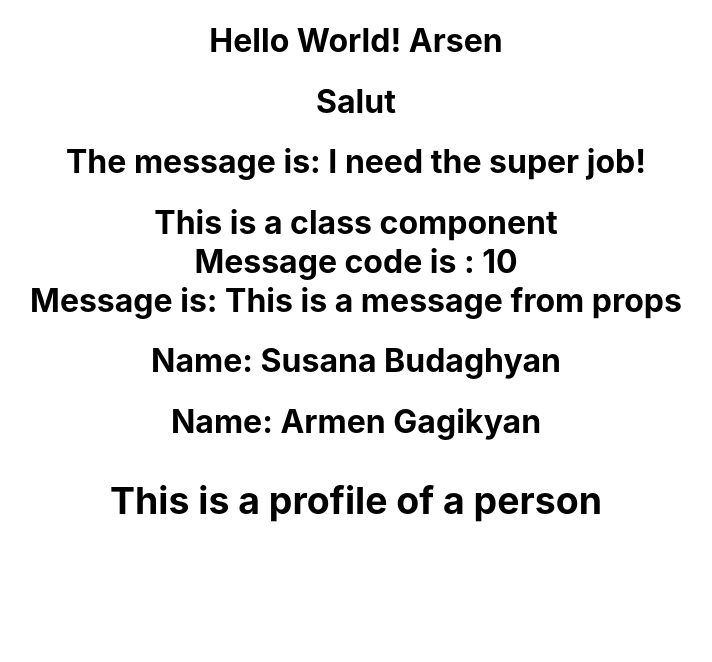
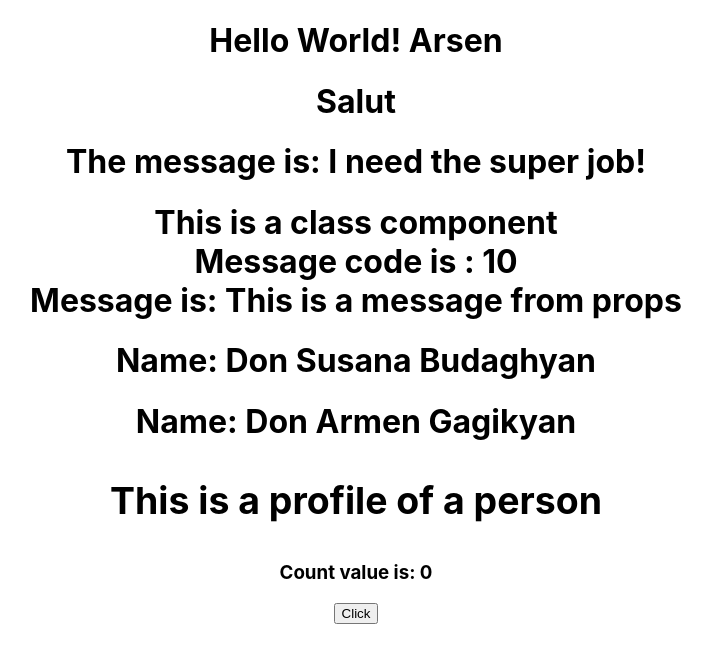
Before and after one commit to 7710407/react_myproject, a React (Create React App) app: page / in a window 1280 px wide. Shown: the top 662 px of the page, without its empty margins (284-996 px from the left). Built offline with nearby package versions, Linux system fonts and the light colour scheme.

Commit message:
Statehelps to increase counter value onClick

```diff
--- a/src/App.js
+++ b/src/App.js
@@ -5,6 +5,7 @@ import Salut from './components/Salut';
 import Salam from './components/Salam';
 import Message from './components/Message';
 import Profile from './components/Profile';
+import Counter from './components/Counter';
 
 function App() {
   return (
@@ -17,6 +18,7 @@ function App() {
       <Profile name="Armen" lastname="Gagikyan">
         <h3>This is a profile of a person</h3>
       </Profile>
+      <Counter></Counter>
     </div>
   );
 }
--- /dev/null
+++ b/src/components/Counter.js
@@ -0,0 +1,25 @@
+import { Component } from "react";
+
+class Counter extends Component {
+    constructor() {
+        super();
+        this.state = { counter: 0,}
+    }
+
+    increment(){
+        this.setState({
+            counter: this.state.counter + 1,
+        });
+    }
+
+    render() {
+        return (
+            <>
+                <h3>Count value is: {this.state.counter} </h3>
+                <button onClick={()=> this.increment()}>Click</button>
+            </>
+            );
+    }
+}
+
+export default Counter;
--- a/src/components/Profile.js
+++ b/src/components/Profile.js
@@ -1,5 +1,6 @@
 function Profile(props) {
-    return <h1>Name: {props.name} {props.lastname}
+    let longName = "Don " + props.name;
+    return <h1>Name: {longName} {props.lastname}
         {props.children}
         </h1>
 }
```
